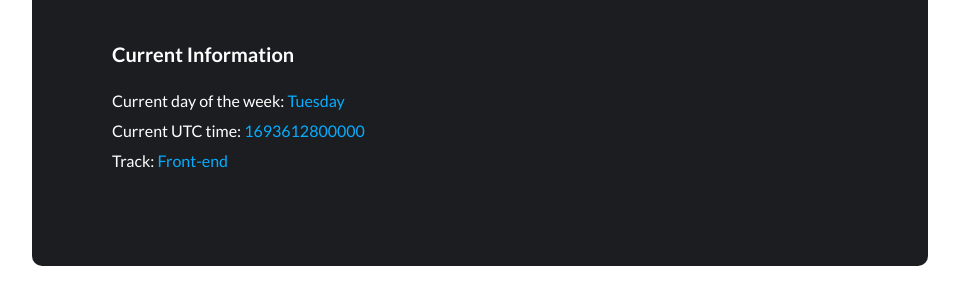
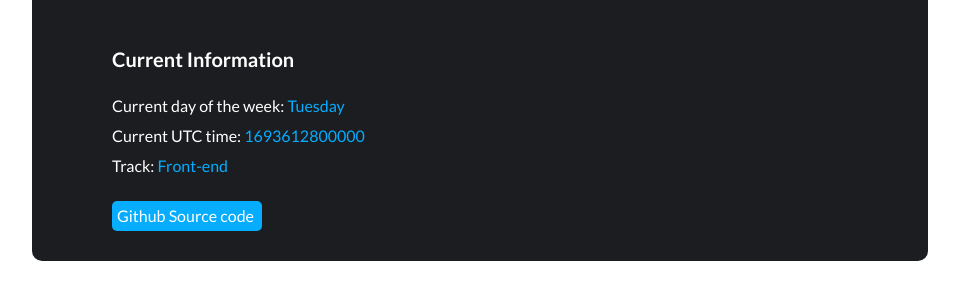
Before and after one commit to sheezylion/gitstarter, a plain HTML site: page index.html in a window 1280 px wide. Shown: the part 367-672 px from the top of the page, without its empty margins (160-1119 px from the left). Drawn offline with Linux system fonts and the light colour scheme.

Commit message:
added a git link

```diff
--- a/index.html
+++ b/index.html
@@ -22,6 +22,8 @@
   <p>Current day of the week: <span data-testid="currentDayOfTheWeek"></span></p>
   <p>Current UTC time: <span data-testid="currentUTCTime">13:46</span></p>
   <p>Track: <span data-testid="myTrack"> Front-end </span></p> </div>
+  <div class="gh-source">
+  <p><a id="githubURL" data-testid="githubURL" href="https://github.com/sheezylion/slack-assignment" target="_blank">Github Source code</a></p></div>
  </div>
     </div>
 
--- a/styles.css
+++ b/styles.css
@@ -68,6 +68,33 @@
   color: #06ADFE
 }
 
+.gh-source a{
+  color: white;
+  text-decoration: none;
+  font-family: 'Lato', sans-serif;
+  padding-left: 5px;
+
+
+
+
+}
+
+.gh-source p {
+  margin-bottom: 30px;
+  margin-top: -70px;
+  margin-left: 80px;
+  background-color: #06ADFE;
+  width: 150px;
+  height: 30px;
+  line-height: 30px;
+  border-radius: 5px;
+}
+
+.gh-source a:hover{
+  color: #1B1D21;
+}
+
+
 
 /* modile responsiveness */
 @media screen and (max-width:425px) {
```
